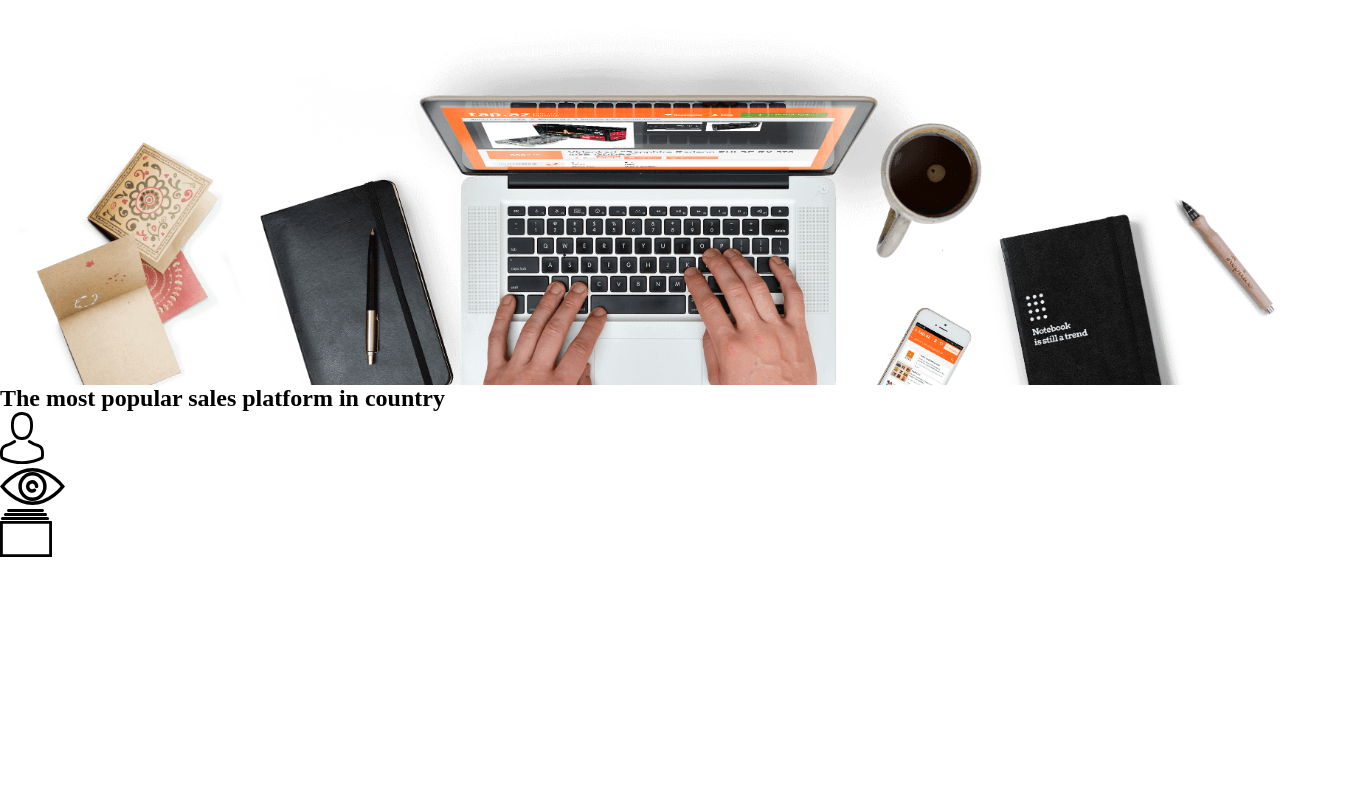
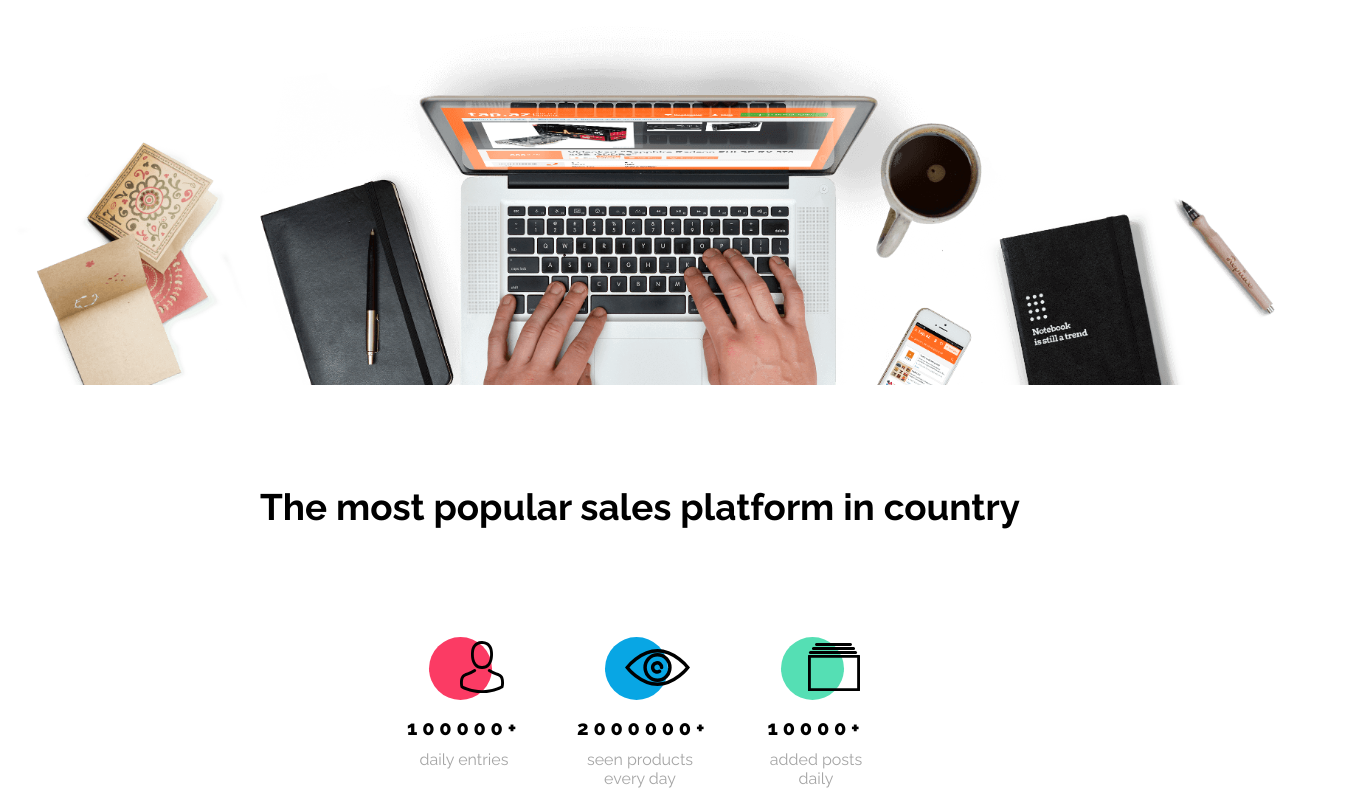
Before and after one commit to mfuks/BestShop_CSS, a plain HTML site: page index.html in a window 1280 px wide. Shown: the part 345-1140 px from the top of the page, 1352 px wide, since content can reach past the window. Before the commit the page ends 906 px from the top, so only its background shows below. Drawn offline with nearby package versions, Linux system fonts and the light colour scheme.

Commit message:
new popularPlatform section

```diff
--- a/css/style.css
+++ b/css/style.css
@@ -20,7 +20,7 @@ html
 {
     width: 1352px;
 }
-/* section 1 */
+/* section 1 - header */
 header
 {
     display: flex;
@@ -75,7 +75,7 @@ li a:hover
     border-bottom: 5px solid var(--color-main1);
     padding-bottom: 22.5px;
 }
-/* section 2 */
+/* section 2 - banner */
 .banner
 {
     width: 100%;
@@ -122,3 +122,104 @@ h1 a
     font-weight: 700;
     text-decoration: none;
 }
+/* section 3 - popularPlatform */
+.popularPlatform
+{
+    display: flex;
+    justify-content: center;
+    align-items: center;
+}
+.cont-header
+{
+    font-family: var(--font-Raleway);
+    font-size: 2.3rem;
+    color: var(--color-black);
+    text-align: center;
+    display: flex;
+    justify-content: center;
+    align-items: flex-start;
+    padding: 100px 0;
+}
+.cont-info
+{
+    display: flex;
+    justify-content: center;
+    align-items: center;
+}
+.cont-info-elements
+{
+
+    display: flex;
+    justify-content: center;
+    align-items: center;
+    flex-direction: column;
+    position: relative;
+}
+.cont-info-elements-text
+{
+    height: 5.6rem;
+    width: 11rem;
+    text-align: center;
+    padding: 10px 25px;
+    font-family: var(--font-Raleway);
+}
+.cont-info-elements-img
+{
+    display: flex;
+    justify-content: center;
+    align-items: center;
+    height: 4.8rem;
+    width: 11rem;
+    position: relative;
+    left: 10%;
+    z-index: 1;
+}
+.cont-info p:not(.paragraph-bold)
+{
+    color: var(--color-aside3)
+}
+.paragraph-bold
+{
+    font-size: 1.25rem;
+    font-weight: 800;
+    color: var(--color-black);
+    letter-spacing: 0.3rem;
+    padding-bottom: 10px;
+}
+
+.dot1::before
+{
+    content: "";
+    display: block;
+    height: 63px;
+    width: 63px;
+    background-color: var(--color-main2);
+    border-radius: 50%;
+    position: absolute;
+    top: 5%;
+    left: 30%;
+}
+.dot2::before
+{
+    content: "";
+    display: block;
+    height: 63px;
+    width: 63px;
+    background-color: var(--color-main1);
+    border-radius: 50%;
+    position: absolute;
+    top: 5%;
+    left: 30%;
+}
+.dot3::before
+{
+    content: "";
+    display: block;
+    height: 63px;
+    width: 63px;
+    background-color: var(--color-main3);
+    border-radius: 50%;
+    position: absolute;
+    top: 5%;
+    left: 30%;
+}
--- a/index.html
+++ b/index.html
@@ -44,37 +44,43 @@
 
     <section class="popularPlatform">       <!-- section 3 -->
         <div class="cont">
-            <h2>The most popular sales platform in country</h2>
-            <div>
-                <img src="image/Person.svg">
-                <p>
+            <h2 class="cont-header">The most popular sales platform in country</h2>
 
-                </p>
-                <p>
+            <section class="cont-info">
 
-                </p>
-            </div>
-            <div>
-                <img src="image/Eye.svg">
-                <p>
+                <section class="cont-info-elements">
+                    <div class="cont-info-elements-img">
+                        <img src="image/Person.svg">
+                    </div>
+                    <div class="cont-info-elements-text">
+                        <p class="paragraph-bold dot1">100000+</p>
+                        <p>daily entries</p>
+                    </div>
+                </section>
 
-                </p>
-                <p>
+                <section class="cont-info-elements">
+                    <div class="cont-info-elements-img">
+                        <img src="image/Eye.svg">
+                    </div>
+                    <div class="cont-info-elements-text">
+                        <p class="paragraph-bold dot2">2000000+</p>
+                        <p>seen products every day</p>
+                    </div>
+                </section>
 
-                </p>
-            </div>
-            <div>
-                <img src="image/Catalog.svg">
-                <p>
+                <section class="cont-info-elements">
+                    <div class="cont-info-elements-img">
+                        <img src="image/Catalog.svg">
+                    </div>
+                    <div class="cont-info-elements-text">
+                        <p class="paragraph-bold dot3">10000+</p>
+                        <p>added posts daily</p>
+                    </div>
+                </section>
+            </section>
 
-                </p>
-                <p>
-
-                </p>
-            </div>
         </div>
     </section>
 
-
 </body>
 </html>
```
